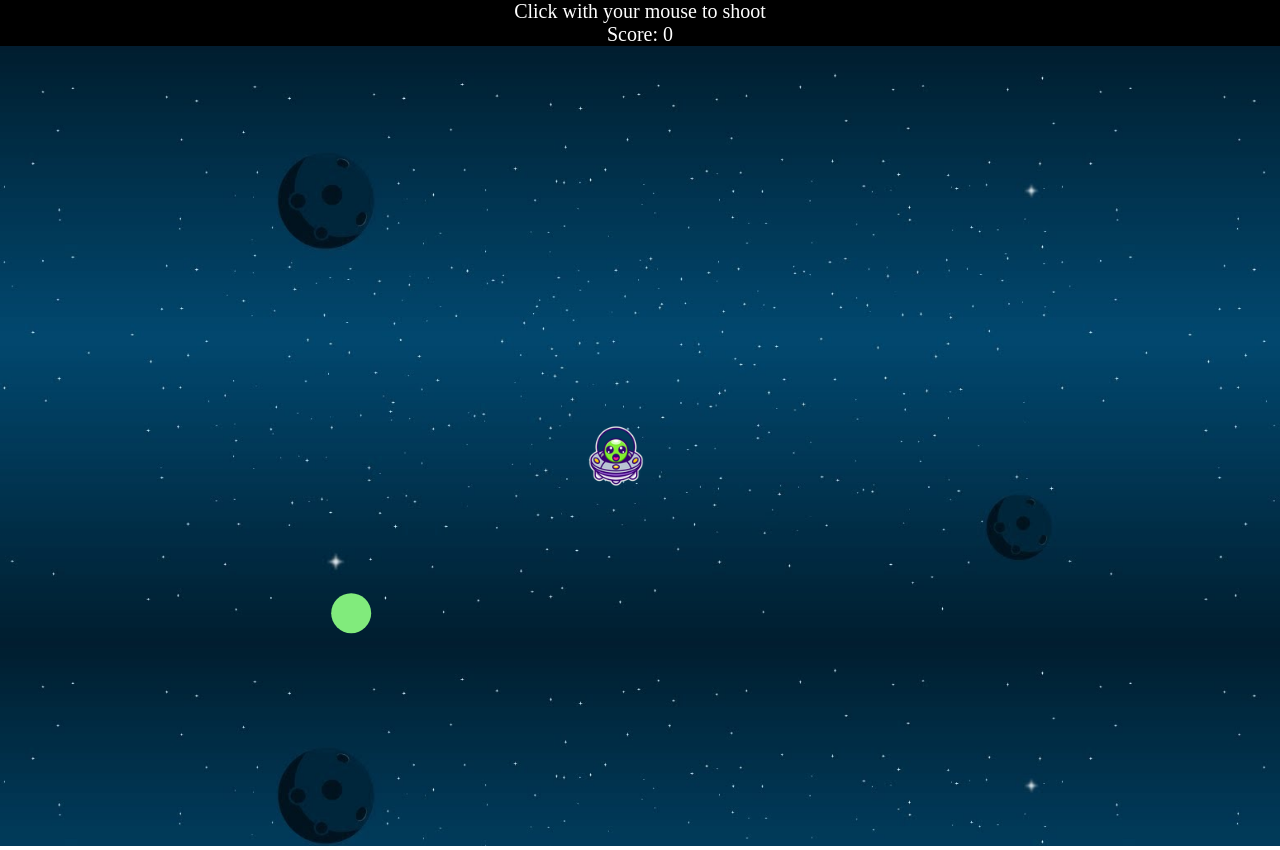
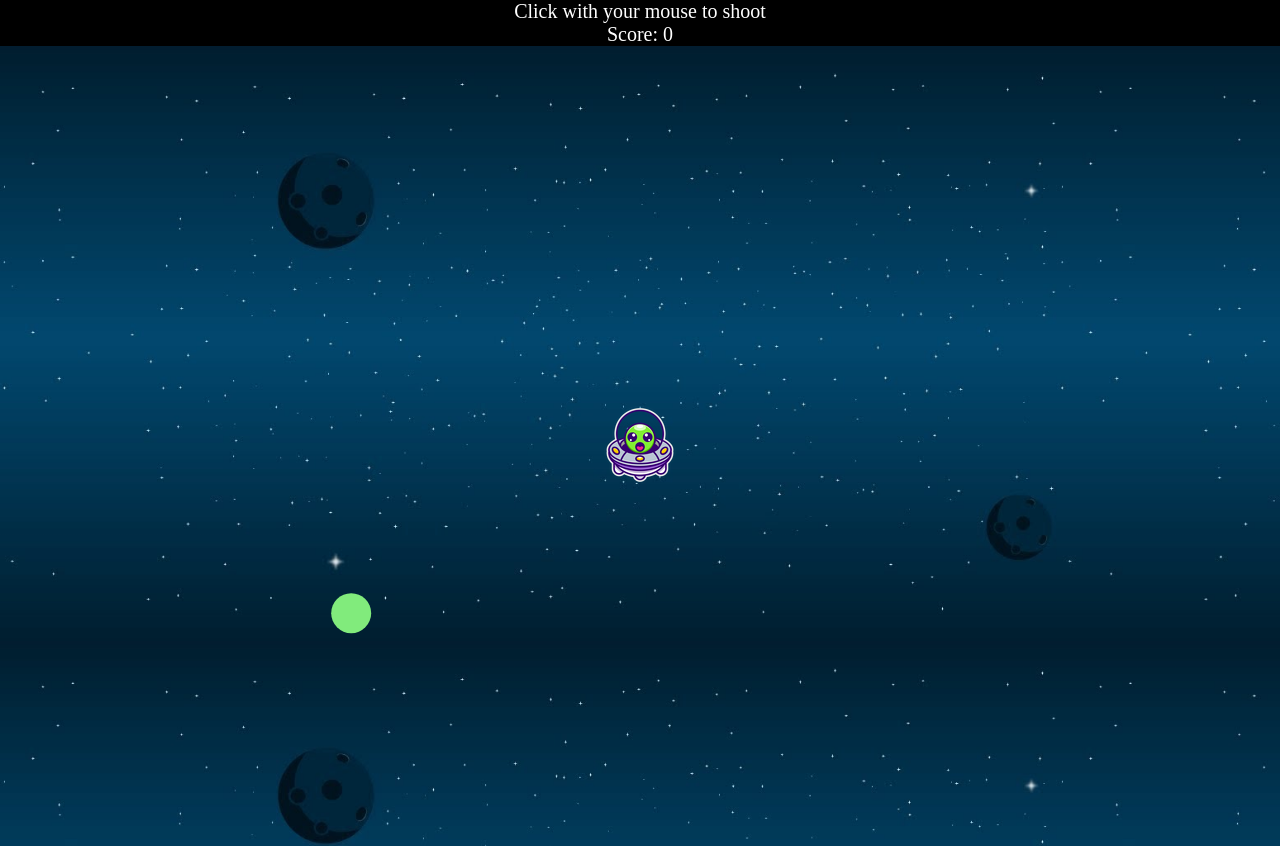
Before and after one commit to BillalAsif/game, a plain HTML site: page index.html in a window 1280 px wide. Drawn offline with Linux system fonts and the light colour scheme.

Commit message:
General update

```diff
--- a/css/style.css
+++ b/css/style.css
@@ -34,10 +34,3 @@ body {
     color: white;
     text-align: center;
 }
-
-img {
-    position: absolute;
-    top: 52%;
-    left: 45%;
-    width: 80px;
-}
--- a/index.html
+++ b/index.html
@@ -5,7 +5,10 @@
     <meta charset="UTF-8">
     <meta http-equiv="X-UA-Compatible" content="IE=edge">
     <meta name="viewport" content="width=device-width, initial-scale=1.0">
-    <title>Gmae App</title>
+
+    <title>Game App</title>
+
+    <link rel="icon" type="image/x-icon" href="/images/favicon.png">
 
     <script src="https://kit.fontawesome.com/f58f7ba28f.js" crossorigin="anonymous"></script>
     <link href="css/style.css" rel="stylesheet">
@@ -15,7 +18,7 @@
 <body>
 
     <div class="score">Click with your mouse to shoot <br>Score: <span id="score"></span></div>
-    <img src="images/spaceship.png">
+    <img id="playerImg" src="images/spaceship.png">
     <canvas id="mainCanvas" height="100vh" width="100vw">
 
     </canvas>
--- a/js/script.js
+++ b/js/script.js
@@ -131,7 +131,7 @@ function animate() {
     c.clearRect(0, 0, canvas.width, canvas.height);
     const x = canvas.width / 2;
     const y = canvas.height / 2;
-    let player = new Player(x, y, 20, "transparent");
+    let player = new Player(x, y, 35, "transparent");
     player.draw();
 
     fireMultipleMissiles.forEach((missile) => {
@@ -195,6 +195,11 @@ function randomEnemies() {
 
 }
 
+// Player img position
+let playerImg = document.getElementById("playerImg");
+playerImg.style.position = "absolute";
+playerImg.style.top = (canvas.height / 2) - 5 + "px";
+playerImg.style.left = (canvas.width / 2) - 50 + "px";
 
 //Start game
 animate();
```
Also changed, not shown: images/favicon.png (added).
